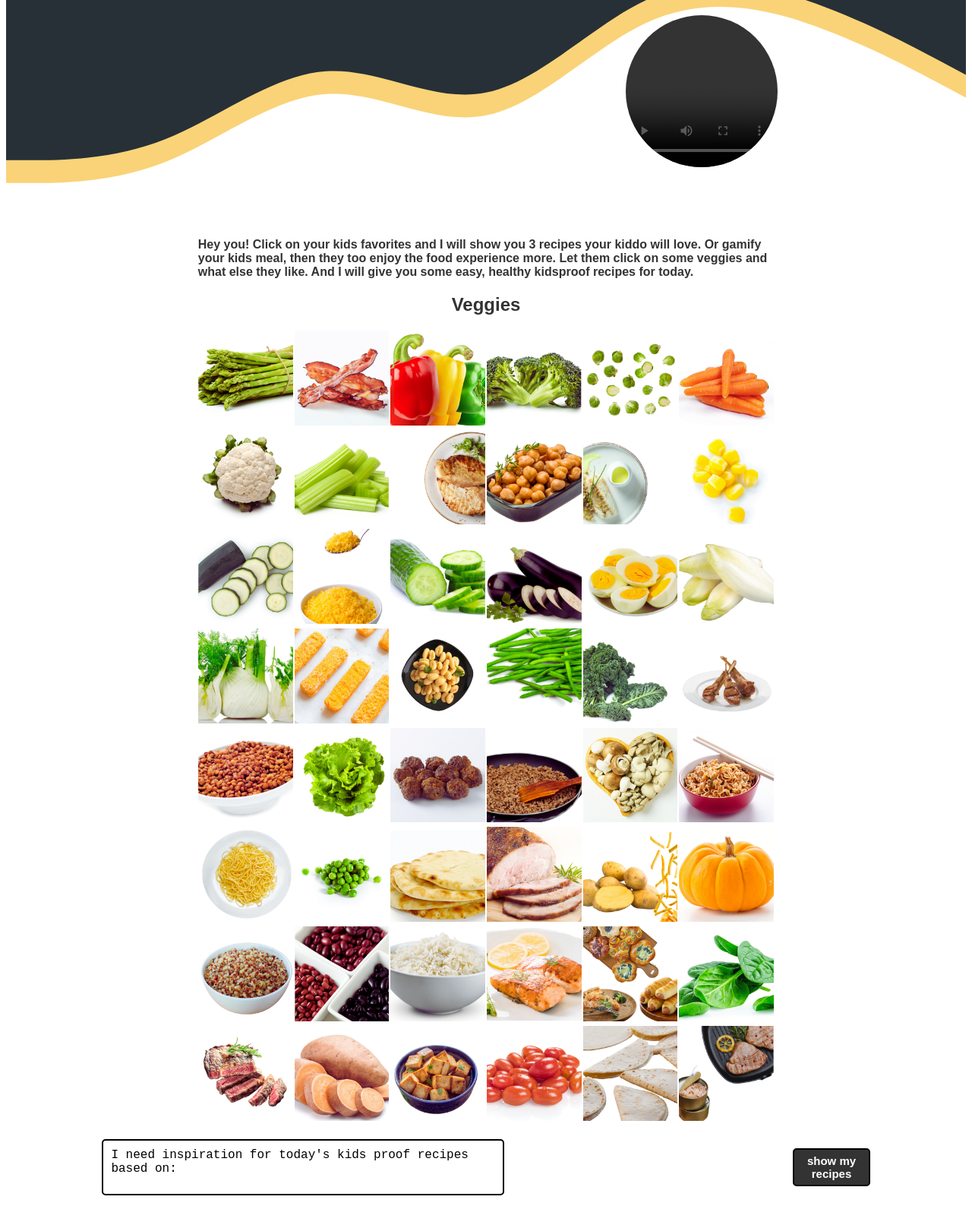
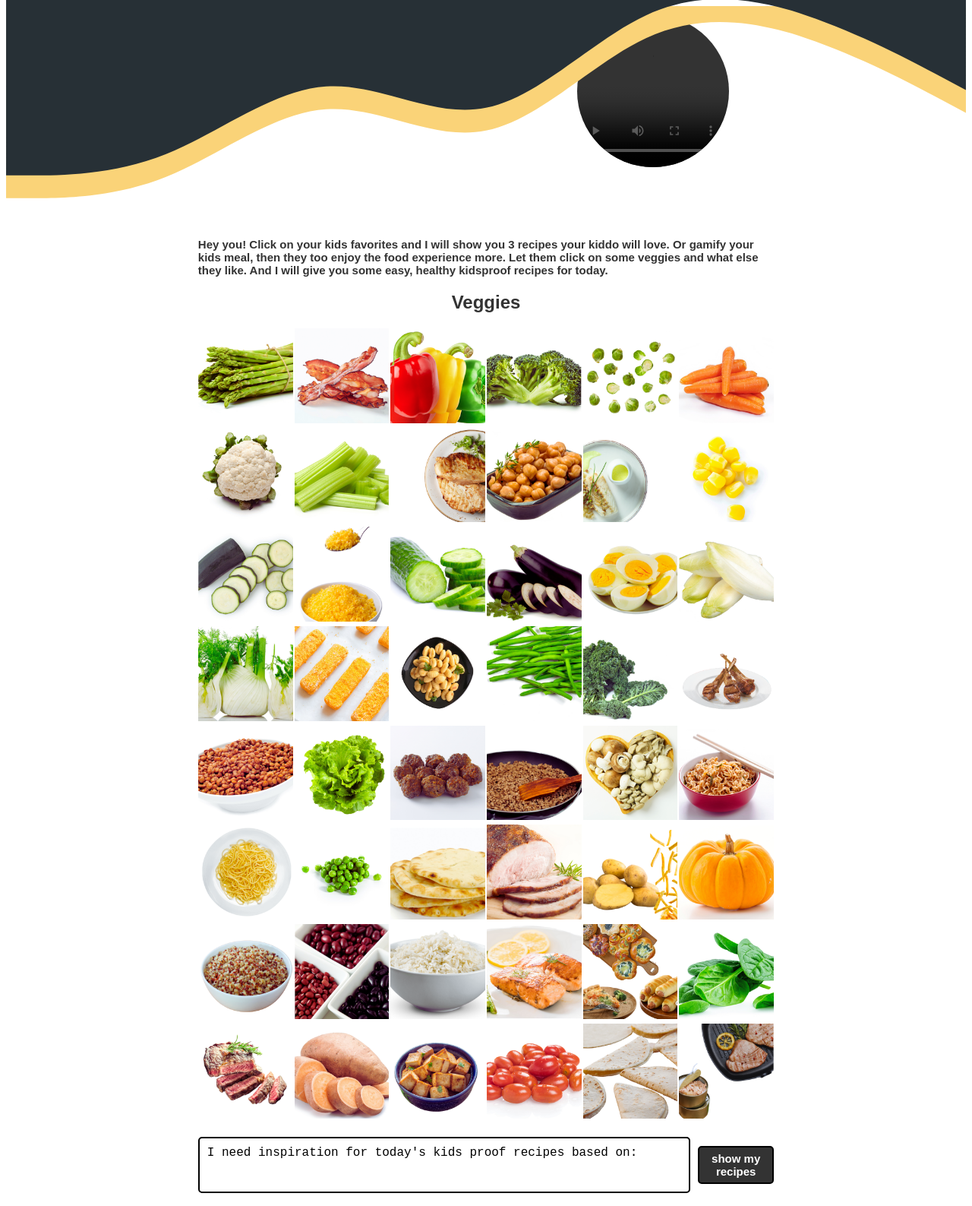
Before and after one commit to GBNinon/kids-recipe-picker, a plain HTML site: page index.html in a window 1280 px wide. Shown: the top 1587 px of the page at 76% size. Drawn offline with Linux system fonts and the light colour scheme; grey boxes are pictures that could not be loaded.

Commit message:
Update index.html

```diff
--- a/index.html
+++ b/index.html
@@ -11,7 +11,6 @@
             background-color: #ffffff;
             color: #333;
         }
-
 
         .header-text {
             font-size: 24px;
@@ -31,7 +30,7 @@
         .video-container {
             position: absolute;
             top: 20px;
-            right: 20%;
+            right: 25%;
             width: 200px;
             height: 200px;
         }
@@ -41,7 +40,7 @@
             border-radius: 50%;
         }
         .intro-text {
-            font-size: 16px;
+            font-size: 15px;
             font-weight: bold;
             text-align: left;
             margin: 20px 20%;
@@ -83,13 +82,12 @@
         }
         .input-button-row {
             display: flex;
-            justify-content: space-between;
             align-items: center;
-            width: 80%;
+            width: 60%;
             margin: 0 auto;
         }
         .typing-box {
-            flex: 0 0 50%;
+            flex: 1;
             height: 50px;
             padding: 10px;
             border: 2px solid #000;
@@ -97,10 +95,10 @@
             font-size: 16px;
             resize: none;
             background: rgba(255, 255, 255, 0.8);
-            margin-right: 2%;
         }
         .submit-button {
-            flex: 0 0 10%;
+            flex: 0 0 auto;
+            width: 100px;
             height: 50px;
             font-size: 15px;
             font-weight: bold;
@@ -109,7 +107,7 @@
             color: #fff;
             border: 2px solid #000;
             border-radius: 5px;
-            margin-left: 2%;
+            margin-left: 10px;
         }
         .response-box {
             width: 60%;
@@ -135,12 +133,12 @@
             </video>
         </div>
         <div class="wavy-header-container" style="position: relative; width: 100%; height: auto;">
-            <svg xmlns="http://www.w3.org/2000/svg" viewBox="0 0 1440 320" style="position: absolute; top: -20px; width: 100%; height: auto;"><path fill="#FAD378" fill-opacity="1" d="M0,288L40,288C80,288,160,288,240,256C320,224,400,160,480,154.7C560,149,640,203,720,186.7C800,171,880,85,960,48C1040,11,1120,21,1200,48C1280,75,1360,117,1400,138.7L1440,160L1440,0L1400,0C1360,0,1280,0,1200,0C1120,0,1040,0,960,0C880,0,800,0,720,0C640,0,560,0,480,0C400,0,320,0,240,0C160,0,80,0,40,0L0,0Z"></path></svg>
-            <svg xmlns="http://www.w3.org/2000/svg" viewBox="0 0 1440 320" style="position: relative; top: -50px; width: 100%; height: auto;"><path fill="#273036" fill-opacity="1" d="M0,288L40,288C80,288,160,288,240,256C320,224,400,160,480,154.7C560,149,640,203,720,186.7C800,171,880,85,960,48C1040,11,1120,21,1200,48C1280,75,1360,117,1400,138.7L1440,160L1440,0L1400,0C1360,0,1280,0,1200,0C1120,0,1040,0,960,0C880,0,800,0,720,0C640,0,560,0,480,0C400,0,320,0,240,0C160,0,80,0,40,0L0,0Z"></path></svg>
+            <svg xmlns="http://www.w3.org/2000/svg" viewBox="0 0 1440 320" style="position: absolute; top: 0; width: 100%; height: auto;"><path fill="#FAD378" fill-opacity="1" d="M0,288L40,288C80,288,160,288,240,256C320,224,400,160,480,154.7C560,149,640,203,720,186.7C800,171,880,85,960,48C1040,11,1120,21,1200,48C1280,75,1360,117,1400,138.7L1440,160L1440,0L1400,0C1360,0,1280,0,1200,0C1120,0,1040,0,960,0C880,0,800,0,720,0C640,0,560,0,480,0C400,0,320,0,240,0C160,0,80,0,40,0L0,0Z"></path></svg>
+            <svg xmlns="http://www.w3.org/2000/svg" viewBox="0 0 1440 320" style="position: relative; top: -30px; width: 100%; height: auto;"><path fill="#273036" fill-opacity="1" d="M0,288L40,288C80,288,160,288,240,256C320,224,400,160,480,154.7C560,149,640,203,720,186.7C800,171,880,85,960,48C1040,11,1120,21,1200,48C1280,75,1360,117,1400,138.7L1440,160L1440,0L1400,0C1360,0,1280,0,1200,0C1120,0,1040,0,960,0C880,0,800,0,720,0C640,0,560,0,480,0C400,0,320,0,240,0C160,0,80,0,40,0L0,0Z"></path></svg>
         </div>
     </div>
 
-    <p class="intro-text">Hey you! Click on your kids favorites and I will show you 3 recipes your kiddo will love. Or gamify your kids meal, then they too enjoy the food experience more. Let them click on some veggies and what else they like. And I will give you some easy, healthy kidsproof recipes for today. </p>
+    <p class="intro-text">Hey you! Click on your kids favorites and I will show you 3 recipes your kiddo will love. Or gamify your kids meal, then they too enjoy the food experience more. Let them click on some veggies and what else they like. And I will give you some easy, healthy kidsproof recipes for today.</p>
 
     <div class="category-container">
         <h2>Veggies</h2>
```
